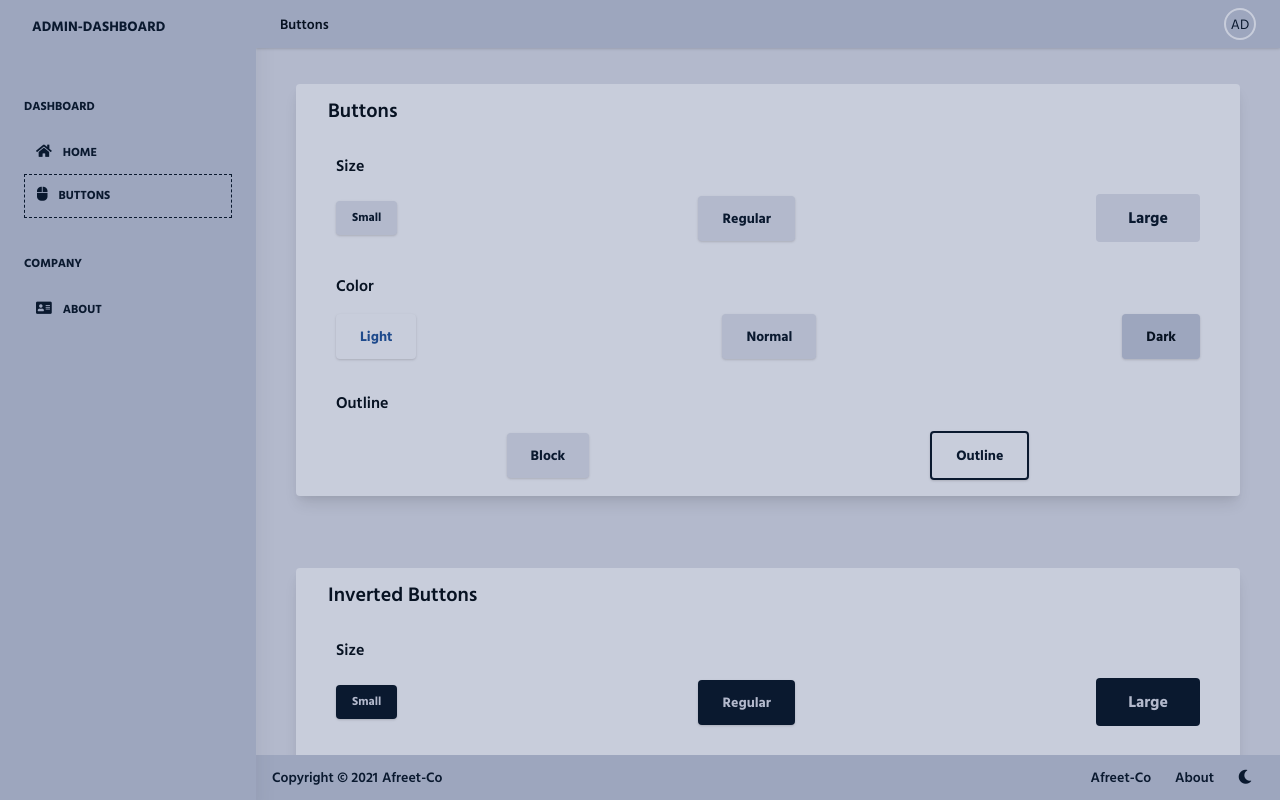
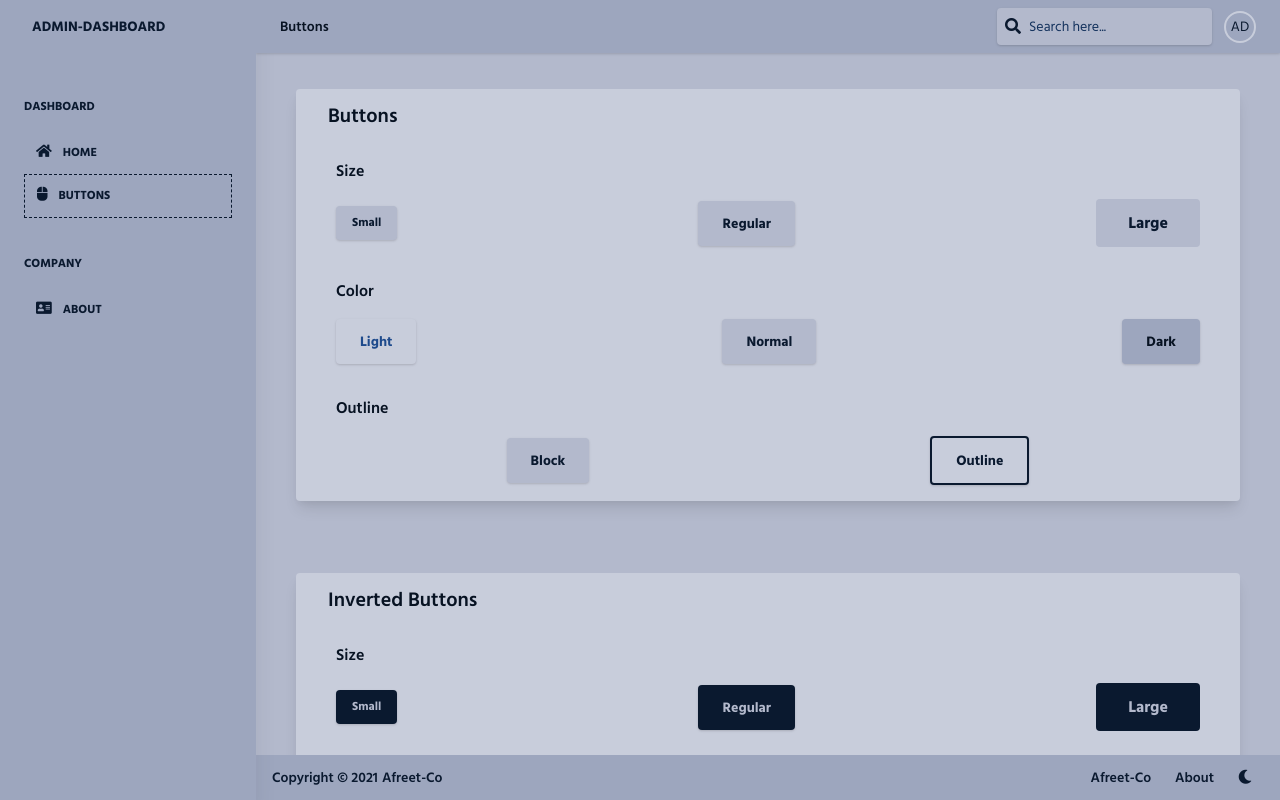
Before and after one commit to afreet-co/admin-dashboard-ts, a Next.js app: page /app/buttons in a window 1280 px wide. Built offline with nearby package versions, Linux system fonts and the light colour scheme.

Commit message:
Added: searchbar in navigation

```diff
--- a/src/components/navbars/DashboardNavbar.tsx
+++ b/src/components/navbars/DashboardNavbar.tsx
@@ -27,7 +27,18 @@ export const DashboardNavbar = () => {
           >
             {navbarTitle}
           </div>
-
+          <form className="md:flex hidden flex-row flex-wrap items-center lg:ml-auto mr-3">
+            <div className="relative flex w-full flex-wrap items-stretch">
+              <span className="z-10 h-full leading-snug font-normal text-center text-blueGray-300 absolute bg-transparent rounded text-base items-center justify-center w-8 py-2">
+                <i className="fas fa-search"></i>
+              </span>
+              <input
+                type="text"
+                placeholder="Search here..."
+                className="border-0 px-3 py-2 placeholder-dark-400 dark:placeholder-light-300 relative bg-light-300 dark:bg-dark-500  rounded text-sm shadow outline-none focus:outline-none focus:ring w-full pl-8"
+              />
+            </div>
+          </form>
           {/* User */}
           <ul className="flex-col md:flex-row list-none items-center hidden md:flex">
             <UserDropdown />
--- a/src/components/sidebars/DashboardSidebar.tsx
+++ b/src/components/sidebars/DashboardSidebar.tsx
@@ -23,7 +23,7 @@ export const DashboardSidebar = () => {
         <div className="md:flex-col md:items-stretch md:min-h-full md:flex-nowrap px-0 flex flex-wrap items-center justify-between w-full mx-auto">
           {/* Toggler */}
           <button
-            className={`cursor-pointer text-light-400 dark:text-dark-600 px-3 py-1 text-xl leading-none bg-transparent rounded border border-solid border-transparent opacity-50 md:hidden `}
+            className={`cursor-pointer  px-3 py-1 text-xl leading-none bg-transparent rounded border border-solid border-transparent opacity-50 md:hidden `}
             type="button"
             onClick={() =>
               setCollapseShow(` bg-light-200 dark:bg-dark-300  m-2 py-3 px-6`)
@@ -77,6 +77,21 @@ export const DashboardSidebar = () => {
                 </div>
               </div>
             </div>
+
+            {/* Form */}
+            <form className="mt-6 mb-4 md:hidden">
+              <div className="relative flex w-full flex-wrap items-stretch">
+                <span className="z-10 h-full leading-snug font-normal text-center text-blueGray-300 absolute bg-transparent rounded text-base items-center justify-center w-8 py-2">
+                  <i className="fas fa-search"></i>
+                </span>
+                <input
+                  type="text"
+                  placeholder="Search here..."
+                  className="border-0 px-3 py-2 placeholder-dark-400 dark:placeholder-light-300 relative bg-light-300 dark:bg-dark-500  rounded text-sm shadow outline-none focus:outline-none focus:ring w-full pl-8"
+                />
+              </div>
+            </form>
+
             {sidebarRoutes.map(({ id, items, title }) => (
               <Fragment key={id}>
                 <MenuDivider />
```
